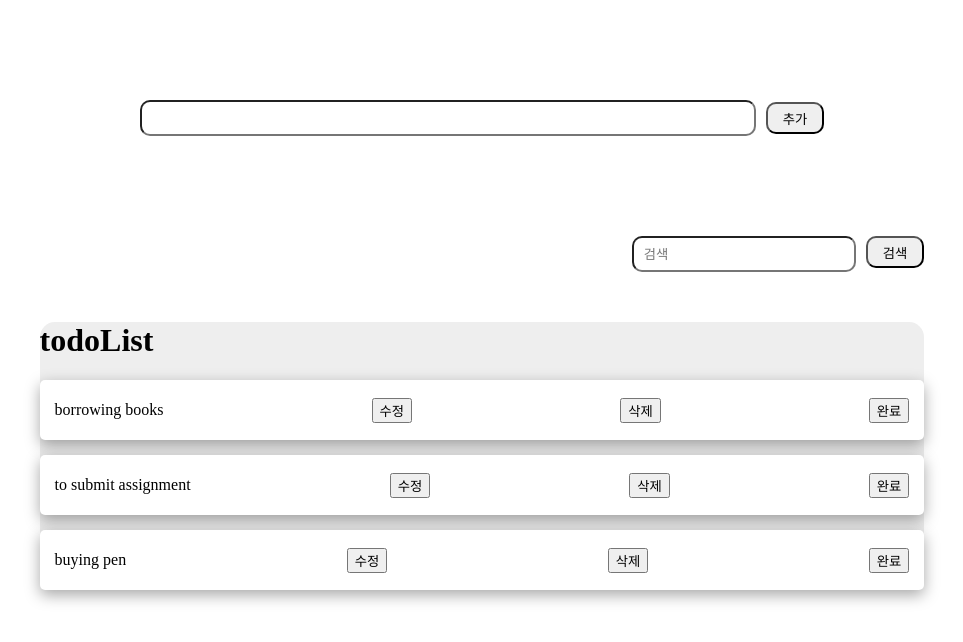
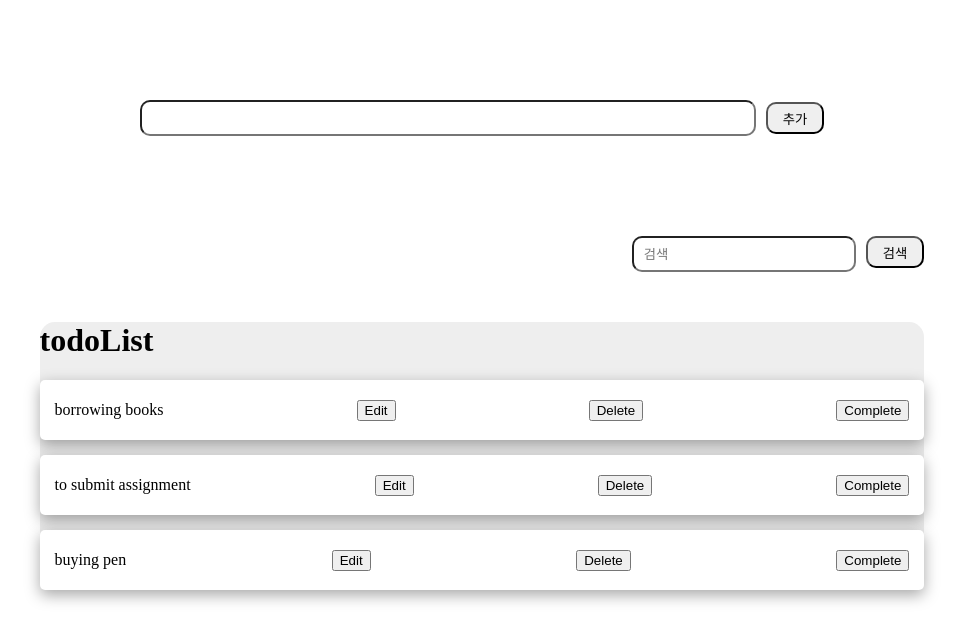
Before and after one commit to JinhyunMSQ/preparing_hackathon, a React (Create React App) app: page / in a window 1280 px wide. Shown: the top 642 px of the page, without its empty margins (158-1121 px from the left). Built offline with nearby package versions, Linux system fonts and the light colour scheme.

Commit message:
Button modification

```diff
--- a/src/TodoListItem.jsx
+++ b/src/TodoListItem.jsx
@@ -24,9 +24,9 @@ const TodoListItem = ({ id, body, handleDelete, toggleComplete, updateTodo, comp
       ) : (
         <>
           <p>{body}</p>
-          <button onClick={() => setIsEditing(true)}>수정</button>
-          <button onClick={() => handleDelete(id)}>삭제</button>
-          <button onClick={() => toggleComplete(id)}>완료</button>
+          <button onClick={() => setIsEditing(true)}>Edit</button>
+          <button onClick={() => handleDelete(id)}>Delete</button>
+          <button onClick={() => toggleComplete(id)}>Complete</button>
         </>
       )}
     </Box>
```
